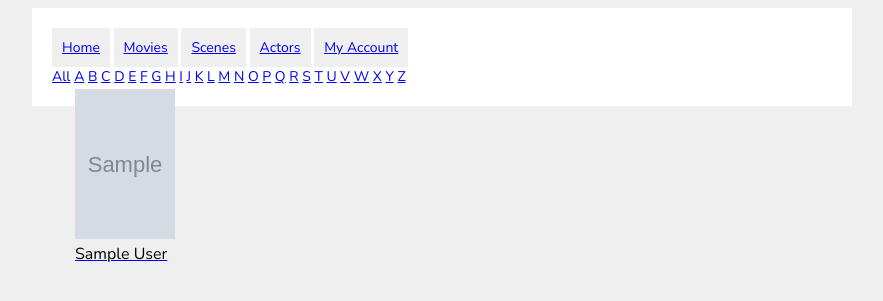
After one commit to CMon/pyFilmDb, a Django app: template actors/templates/actor/actors.html in a window 1280 px wide. The commit adds this page. Shown: the top 301 px of the page, without its empty margins (198-1081 px from the left). Run offline with Django 3.2, Linux system fonts and the light colour scheme; the template is opened without the code that fills it: most values are stand-ins (such as "Sample title", 1, 10 or a date in 2020); grey boxes marked "Sample" are stand-in pictures; some libraries are stand-ins or nearby versions.

Commit message:
started with actors list

```diff
--- a/actors/admin.py
+++ b/actors/admin.py
@@ -1,5 +1,8 @@
 from actors.models import Actor, Person
 from django.contrib import admin
 
-admin.site.register(Actor)
+class ActorAdmin(admin.ModelAdmin):
+    prepopulated_fields = {"slug": ("id",)}
+
+admin.site.register(Actor, ActorAdmin)
 admin.site.register(Person)
--- a/actors/models.py
+++ b/actors/models.py
@@ -11,6 +11,7 @@ class Person(models.Model):
         return self.firstName + " " + self.lastName
 
 class Actor(models.Model):
+    id = models.AutoField(primary_key=True)
     person = models.ForeignKey(Person)
     scenes = models.ManyToManyField('movies.Scene', blank=True, null=True)
     movies = models.ManyToManyField('movies.Movie', blank=True, null=True)
@@ -18,6 +19,11 @@ class Actor(models.Model):
     measurements = models.CharField(max_length=20, blank=True, null=True)
     ethnicity = models.CharField(max_length=20, blank=True, null=True)
     link = models.URLField(blank=True, null=True)
+    slug = models.SlugField(max_length=200)
+
+    @models.permalink
+    def get_absolute_url(self):
+        return ('detail', (self.slug,))
 
     def __unicode__(self):
         return self.person.firstName + " " + self.person.lastName
--- /dev/null
+++ b/actors/templates/actor/actors.html
@@ -0,0 +1,48 @@
+{% extends "base.html" %}
+{% block style %}
+    <style>
+        .test {
+            padding:0;
+            margin:0;
+            list-style-type:none;
+        }
+        .test li {
+            padding-left: 20px;
+            float:left;
+        }
+    </style>
+{% endblock %}
+
+{% block title %}List of Actors{% endblock %}
+
+{% block subnav %}
+    <ul>
+        <li><a href="/actors/actors_All">All</a></li>
+        {% for letter in "ABCDEFGHIJKLMNOPQRSTUVWXYZ" %}
+            <li><a href="/actors/actors_{{ letter }}">{{ letter }}</a></li>
+        {% endfor %}
+    </ul>
+{% endblock %}
+
+{% block content %}
+    {% for actor in actors %}
+        <ul class="test">
+            <li>
+                <a href="/actors/{{ actor.person.id }}">
+                <table>
+                    <tr><td>
+                    {% if actor.person.picture %}
+                        <img src="{{ actor.person.picture.url }}" width="100" height="150" alt="{{ actor.person.firstName }} {{ actor.person.lastName }}">
+                    {% else %}
+                        <img src="/static/img/x.png" width="100" height="150" alt="{{ actor.person.firstName }} {{ actor.person.lastName }}">
+                    {% endif %}
+                    </td></tr>
+                    <tr><td>
+                    {{ actor.person.firstName }} {{ actor.person.lastName }}
+                    </td></tr>
+                </table>
+                </a>
+            </li>
+        </ul>
+    {% endfor %}
+{% endblock %}
--- a/directors/models.py
+++ b/directors/models.py
@@ -1,6 +1,7 @@
 from django.db import models
 
 class Director(models.Model):
+    id = models.AutoField(primary_key=True)
     person = models.ForeignKey('actors.Person')
     movies = models.ManyToManyField('movies.Movie')
 
--- a/templates/base.html
+++ b/templates/base.html
@@ -18,13 +18,13 @@
             background-color: #FFF;
             padding: 20px;
         }
-        #nav ul {
+        #nav ul, #subnav ul {
             list-style-type: none;
             list-style-position: inside;
             padding: 0;
             margin: 0;
         }
-        #nav li {
+        #nav li, #subnav li {
             display: inline-block;
         }
         #nav a {
@@ -39,6 +39,8 @@
 
         }
     </style>
+    {% block style %}
+    {% endblock %}
 </head>
 
 <body>
@@ -49,10 +51,13 @@
             <li><a href="/">Home</a></li>
             <li><a href="{% url movie_index %}">Movies</a></li>
             <li><a href="{% url sceneList %}">Scenes</a></li>
-            <li><a href="{% url actorList %}">Actors</a></li>
+            <li><a href="/actors/">Actors</a></li>
             <li><a href="{% url user_index %}">My Account</a></li>
         </ul>
     {% endblock %}
+    </div>
+    <div id="subnav">
+        {% block subnav %}{% endblock %}
     </div>
     <div id="content">
     {% block content %}{% endblock %}
--- a/urls.py
+++ b/urls.py
@@ -33,7 +33,9 @@ urlpatterns += patterns('general.views',
 )
 
 urlpatterns += patterns('actors.views',
-    url(r'actors/$', 'actorList', name='actorList'),
+    url(r'^actors/$',                       direct_to_template, {'template' : 'actor/actors.html'}),
+    url(r'^actors/actors_(?P<letter>.*)/$', 'actors'),
+    url(r'^actors/(?P<slug>.*)/$',          'detail', name='actor_detail'),
 )
 
 if settings.DEBUG:
```
Also changed, not shown: actors/templates/actor/actorDetail.html (added, +8 -0 lines), actors/views.py (+28 -4 lines).
